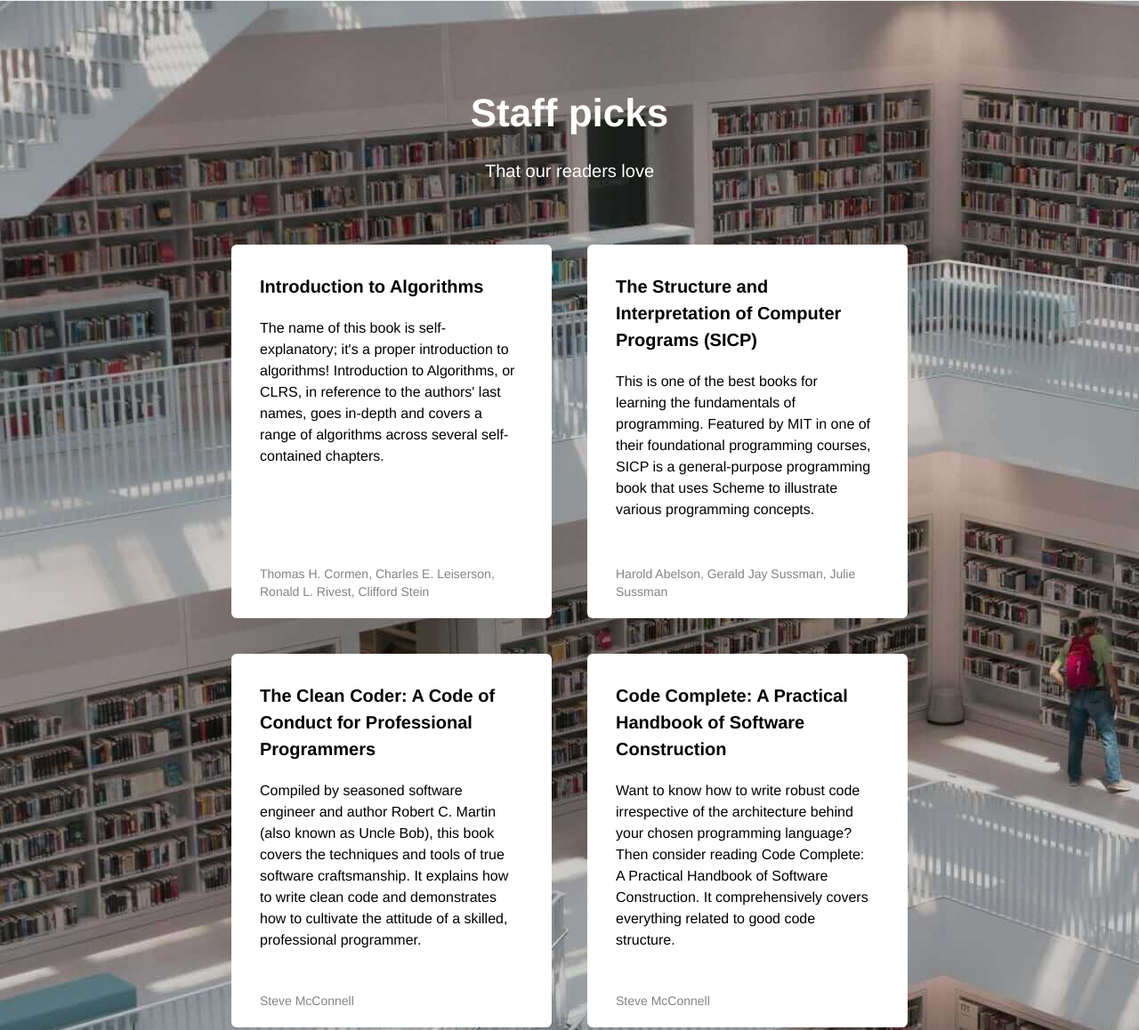
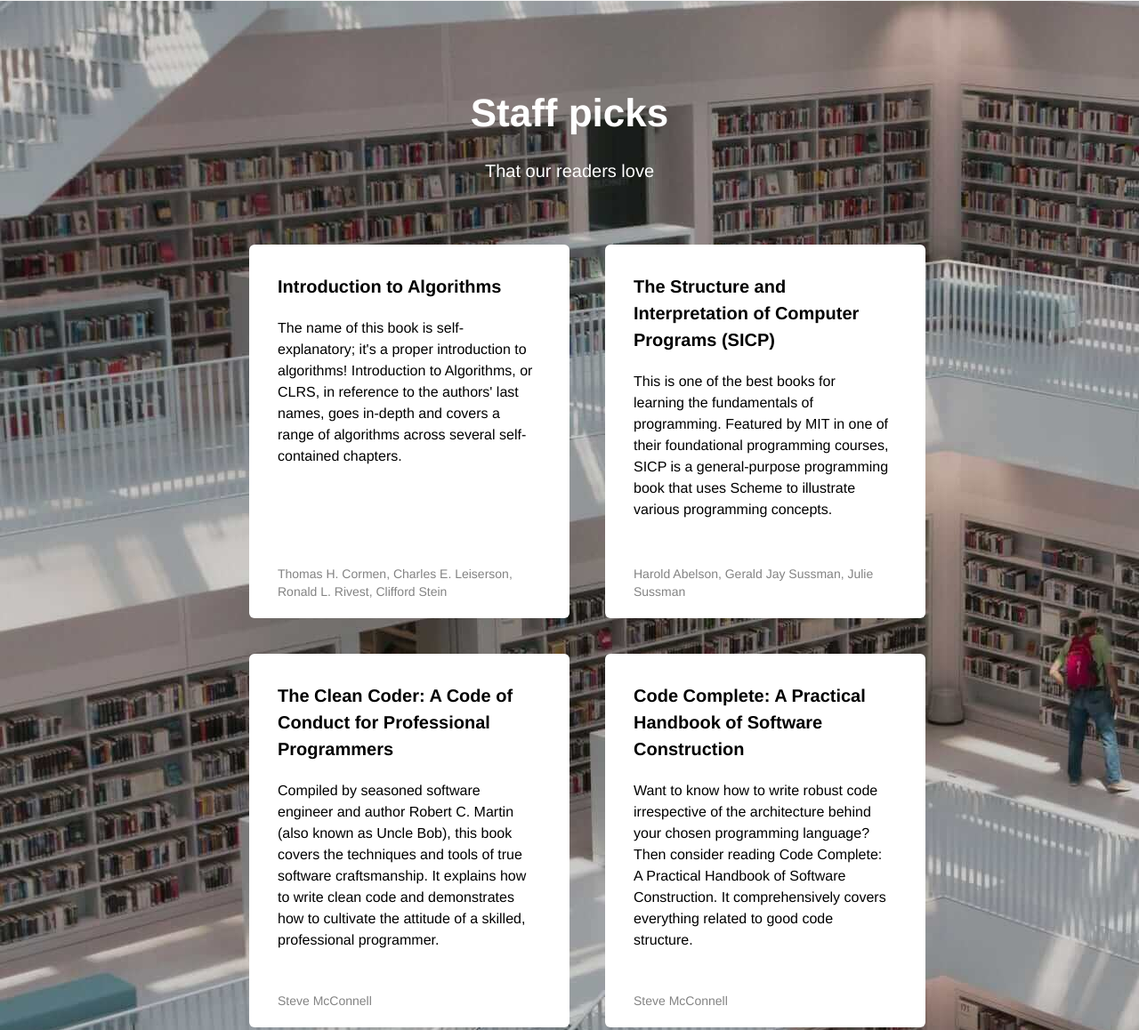
Before and after one commit to kifzig/se_project_library, a plain HTML site: page index.html in a window 1280 px wide. Shown: the part 1623-2781 px from the top of the page at 89% size. Drawn offline with Linux system fonts and the light colour scheme.

Commit message:
Delete padding-left in staff__cards in css

```diff
--- a/styles/style.css
+++ b/styles/style.css
@@ -271,7 +271,7 @@
   max-width: 760px;
   margin: 68px auto 0px;
   gap: 40px;
-  padding-left: 0;
+  /* padding-left: 0;*/
 }
 
 .card {
```
